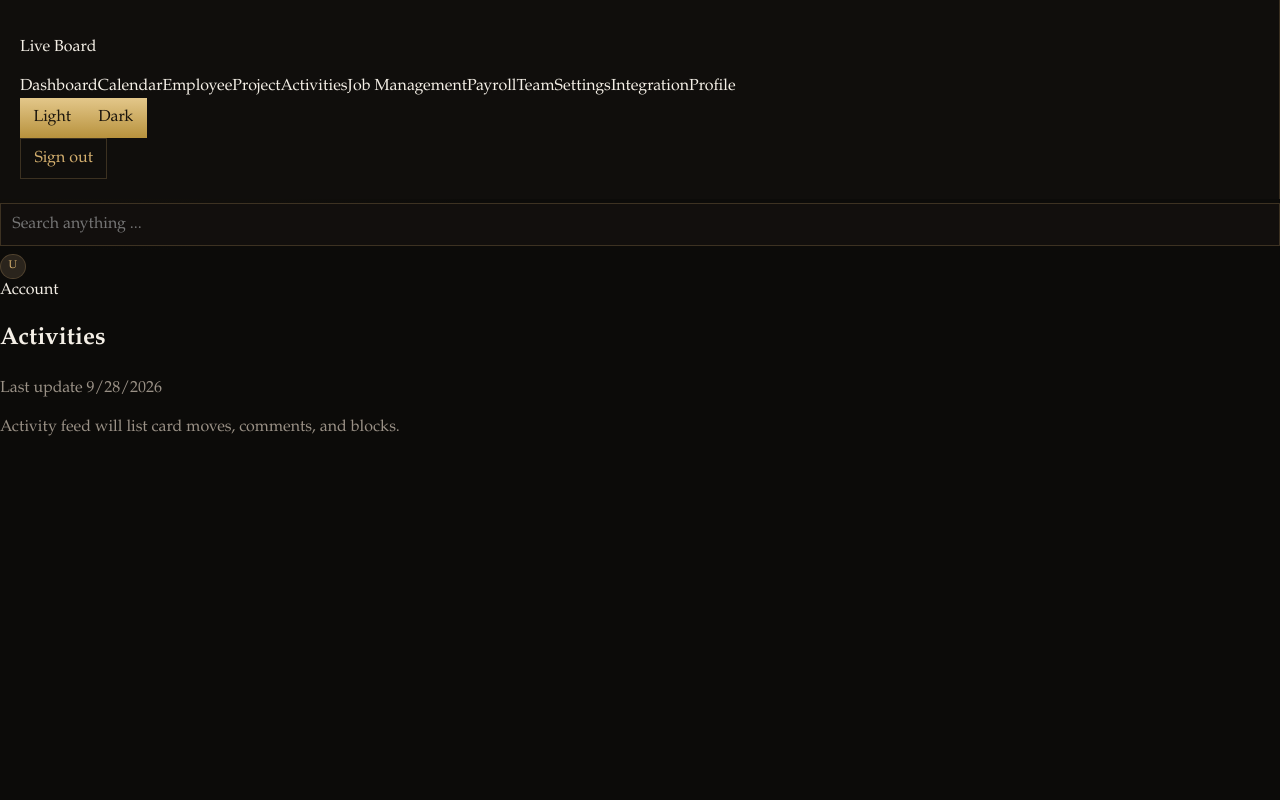
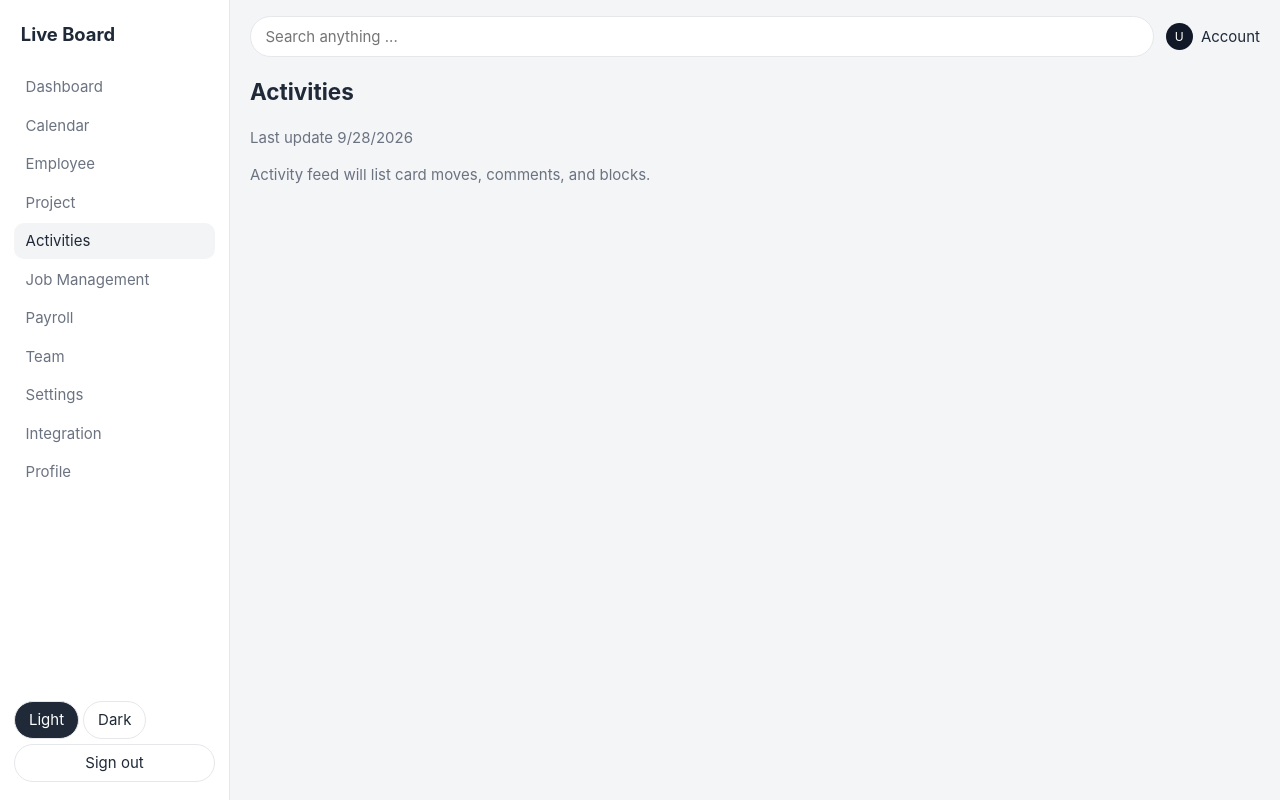
Before and after one commit to ArnoldsPortfolio/live-board, a Next.js app in the folder frontend/: page /dashboard/activities in a window 1280 px wide. Built offline with nearby package versions, Linux system fonts and the light colour scheme; no server answers.

Commit message:
Apply Sage light theme CSS and wrap main pages

```diff
--- a/frontend/app/globals.css
+++ b/frontend/app/globals.css
@@ -1,53 +1,37 @@
-:root {
-  --bg: #0c0b09;
-  --panel: #161412;
-  --card: #1c1916;
-  --ink: #f4efe6;
-  --muted: #9a9186;
-  --line: rgba(212, 175, 110, 0.22);
-  --gold: #d4af6e;
-  --gold-deep: #b8923d;
-}
+:root { --bg:#f4f5f7; --panel:#fff; --ink:#1f2937; --muted:#6b7280; --line:#e5e7eb; --chip:#f3f4f6; }
+html.dark { --bg:#0f1115; --panel:#171a20; --ink:#f3f4f6; --muted:#9ca3af; --line:#2a2f38; --chip:#232833; }
 * { box-sizing: border-box; }
 html, body { min-height: 100%; }
-body {
-  margin: 0;
-  color: var(--ink);
-  background: radial-gradient(1200px 600px at 10% -10%, #2a2218 0%, transparent 55%), var(--bg);
-  font: 16px/1.45 Palatino, Georgia, serif;
-}
+body { margin: 0; color: var(--ink); background: var(--bg); font: 15px/1.45 Inter, ui-sans-serif, system-ui, sans-serif; }
 a { color: inherit; text-decoration: none; }
-input, button, select { font: inherit; color: var(--ink); }
-input, select {
-  width: 100%;
-  background: #120f0d;
-  border: 1px solid var(--line);
-  padding: .55rem .7rem;
-  margin: .25rem 0 .5rem;
-}
-button {
-  background: linear-gradient(180deg, #e3c78a, #b8923d);
-  color: #1a140c;
-  border: 0;
-  padding: .5rem .85rem;
-  cursor: pointer;
-}
-button.ghost { background: transparent; color: #d4af6e; border: 1px solid var(--line); }
+input, button, select, textarea { font: inherit; color: var(--ink); }
+input, select, textarea { background: var(--panel); border: 1px solid var(--line); border-radius: 999px; padding: .55rem .9rem; }
+button { border: 1px solid var(--line); background: var(--panel); border-radius: 999px; padding: .45rem .85rem; cursor: pointer; }
 .auth { min-height: 100vh; display: grid; place-items: center; }
-.card { background: var(--panel); border: 1px solid var(--line); padding: 1.5rem; width: min(420px, 92vw); }
-.shell { display: grid; grid-template-columns: 240px 1fr; min-height: 100vh; }
-aside { background: #100e0c; border-right: 1px solid var(--line); padding: 1.25rem; }
-.brand { color: var(--gold); letter-spacing: .16em; text-transform: uppercase; font-size: .72rem; }
-main { padding: 1.5rem 1.75rem 3rem; }
+.card { background: var(--panel); border: 1px solid var(--line); padding: 1.5rem; width: min(420px, 92vw); border-radius: 20px; }
+.sage { display: grid; grid-template-columns: 230px 1fr; min-height: 100vh; }
+.sage-nav { background: var(--panel); border-right: 1px solid var(--line); padding: 1.1rem .9rem; display: flex; flex-direction: column; gap: .35rem; }
+.sage-logo { font-weight: 700; font-size: 1.15rem; margin: .2rem .4rem 1rem; }
+.sage-nav nav { display: flex; flex-direction: column; gap: .15rem; }
+.sage-nav a { padding: .45rem .7rem; border-radius: 10px; color: var(--muted); }
+.sage-nav a.on, .sage-nav a:hover { background: var(--chip); color: var(--ink); }
+.sage-theme { display: flex; gap: .3rem; margin-top: auto; }
+.sage-theme button.on { background: var(--ink); color: var(--panel); }
+.sage-main { padding: 1rem 1.25rem 2rem; }
+.sage-top { display: flex; gap: .75rem; align-items: center; margin-bottom: 1rem; }
+.sage-top input { flex: 1; }
+.sage-user { display: flex; align-items: center; gap: .5rem; }
+.muted { color: var(--muted); }
+.err { color: #b91c1c; }
+.board { display: grid; grid-template-columns: repeat(4, minmax(220px, 1fr)); gap: 1rem; overflow-x: auto; }
+.col { min-height: 50vh; }
+.col h3 { background: var(--panel); border: 1px solid var(--line); border-radius: 999px; padding: .45rem .8rem; font-size: .92rem; }
+.item { background: var(--panel); border: 1px solid var(--line); border-radius: 16px; padding: .85rem; margin: .7rem 0; box-shadow: 0 8px 20px rgba(17,24,39,.04); }
+.item.blocked { outline: 1px solid #fca5a5; }
+.chip { display: inline-block; background: var(--chip); border-radius: 999px; padding: .12rem .5rem; font-size: .72rem; margin-right: .3rem; }
+.chip.bad { background: #fee2e2; color: #b91c1c; }
+.stats { display: grid; grid-template-columns: repeat(auto-fit, minmax(140px, 1fr)); gap: .7rem; margin-bottom: 1rem; }
+.stat, .board-link { background: var(--panel); border: 1px solid var(--line); border-radius: 16px; padding: .85rem 1rem; display: block; margin: .4rem 0; }
+.drawer { position: fixed; top: 0; right: 0; height: 100vh; width: min(420px, 92vw); background: var(--panel); border-left: 1px solid var(--line); padding: 1.2rem; overflow: auto; z-index: 20; }
+.dot { width: 1.7rem; height: 1.7rem; border-radius: 999px; display: grid; place-items: center; background: #111827; color: #fff; font-size: .75rem; }
 .toolbar { display: flex; gap: .5rem; flex-wrap: wrap; margin-bottom: 1rem; }
-.toolbar input { width: auto; min-width: 180px; }
-.board { display: grid; grid-template-columns: repeat(auto-fit, minmax(240px, 1fr)); gap: 1rem; }
-.col { background: var(--panel); border: 1px solid var(--line); padding: .9rem; min-height: 64vh; }
-.col h3 { margin: 0 0 .8rem; font-weight: 500; color: var(--gold); }
-.item { background: var(--card); border: 1px solid var(--line); padding: .7rem; margin: .55rem 0; }
-.avatars { display: flex; gap: .35rem; margin: .4rem 0 1rem; }
-.dot { width: 1.6rem; height: 1.6rem; border-radius: 999px; display: grid; place-items: center; background: #2a241c; color: var(--gold); border: 1px solid var(--line); font-size: .7rem; }
-.board-link { display: block; padding: .85rem 1rem; margin: .5rem 0; border: 1px solid var(--line); background: var(--card); }
-.muted { color: var(--muted); }
-.err { color: #e7a3a3; }
-.kicker { color: var(--gold); font-size: .78rem; letter-spacing: .12em; text-transform: uppercase; }
```
Also changed, not shown: frontend/app/dashboard/page.tsx (+37 -19 lines).
